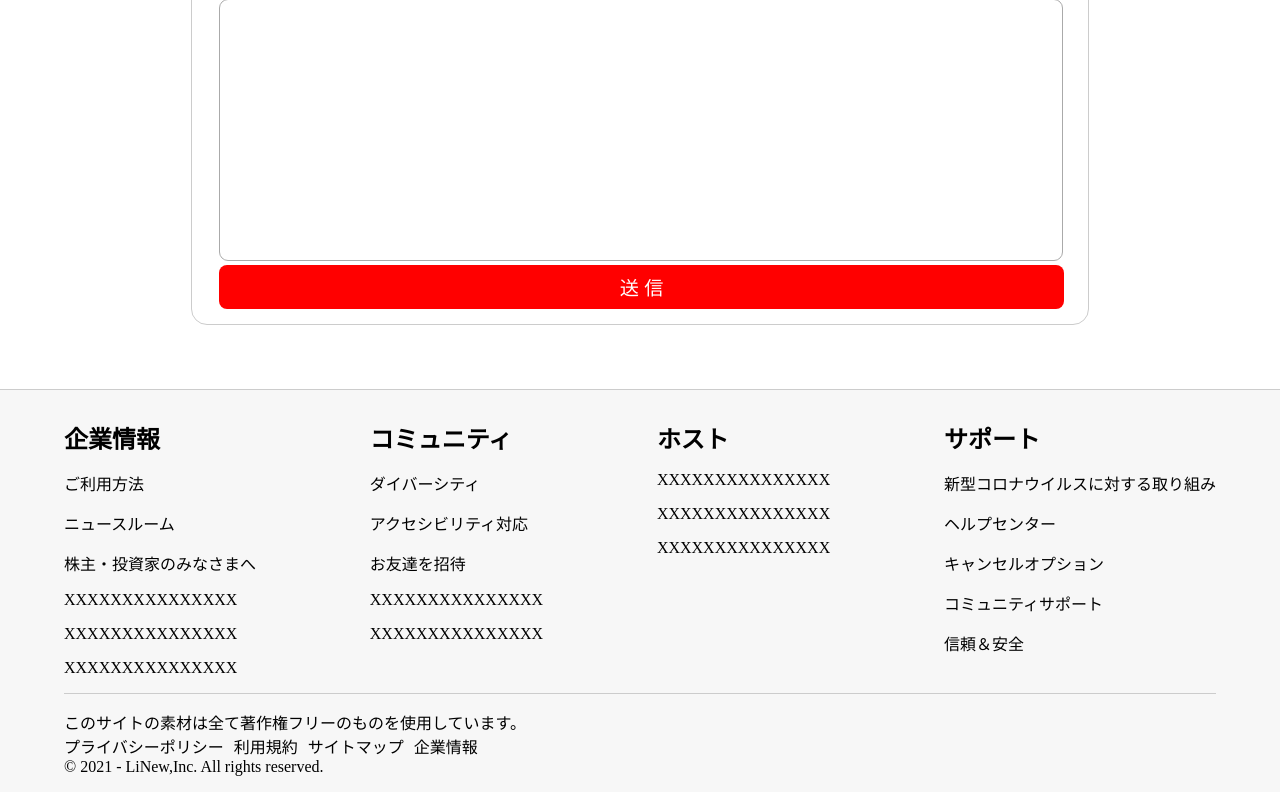
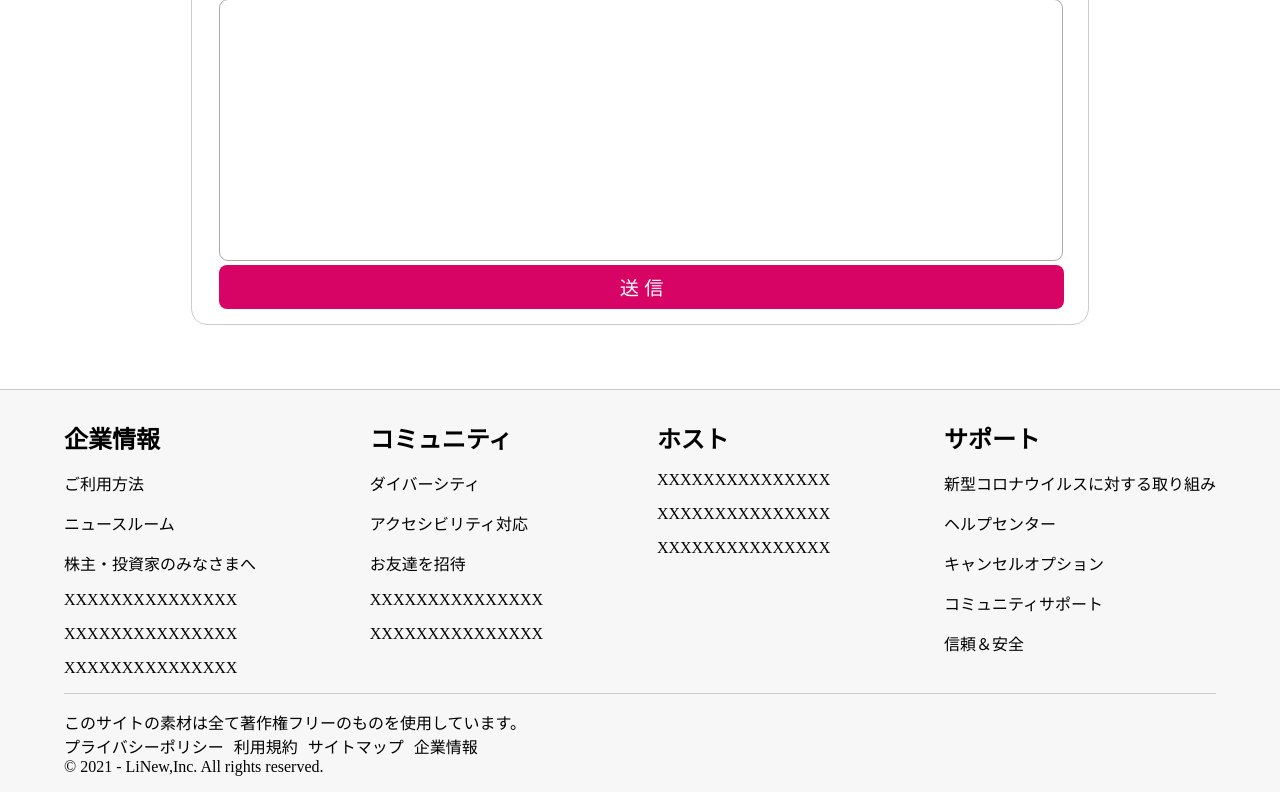
Before and after one commit to YoshinobuWada/cafe-cafe, a PHP site: page /contact.php in a window 1280 px wide. Shown: the part 679-1471 px from the top of the page. Run offline with PHP 8.4, Linux system fonts and the light colour scheme.

Commit message:
first commit

```diff
--- a/modal.css
+++ b/modal.css
@@ -54,7 +54,7 @@
 
 #sosin {
     color: white;
-    background-color: red;
+    background-color: rgb(215, 4, 102);
     width: 100%;
     font-size: 1.2rem;
     padding: 10px 2.5px;
--- a/toiawaseform.css
+++ b/toiawaseform.css
@@ -175,7 +175,7 @@ header h1 {
 
 #sosin01 {
     color: white;
-    background-color: red;
+    background-color: rgb(215, 4, 102);
     width: 101%;
     padding: 8px 0;
     font-size: 1.2rem;
@@ -192,7 +192,7 @@ header h1 {
 
 #sosin02 {
     color: white;
-    background-color: red;
+    background-color: rgb(215, 4, 102);
     width: 48%;
     padding: 8px 0;
     font-size: 1.2rem;
```
